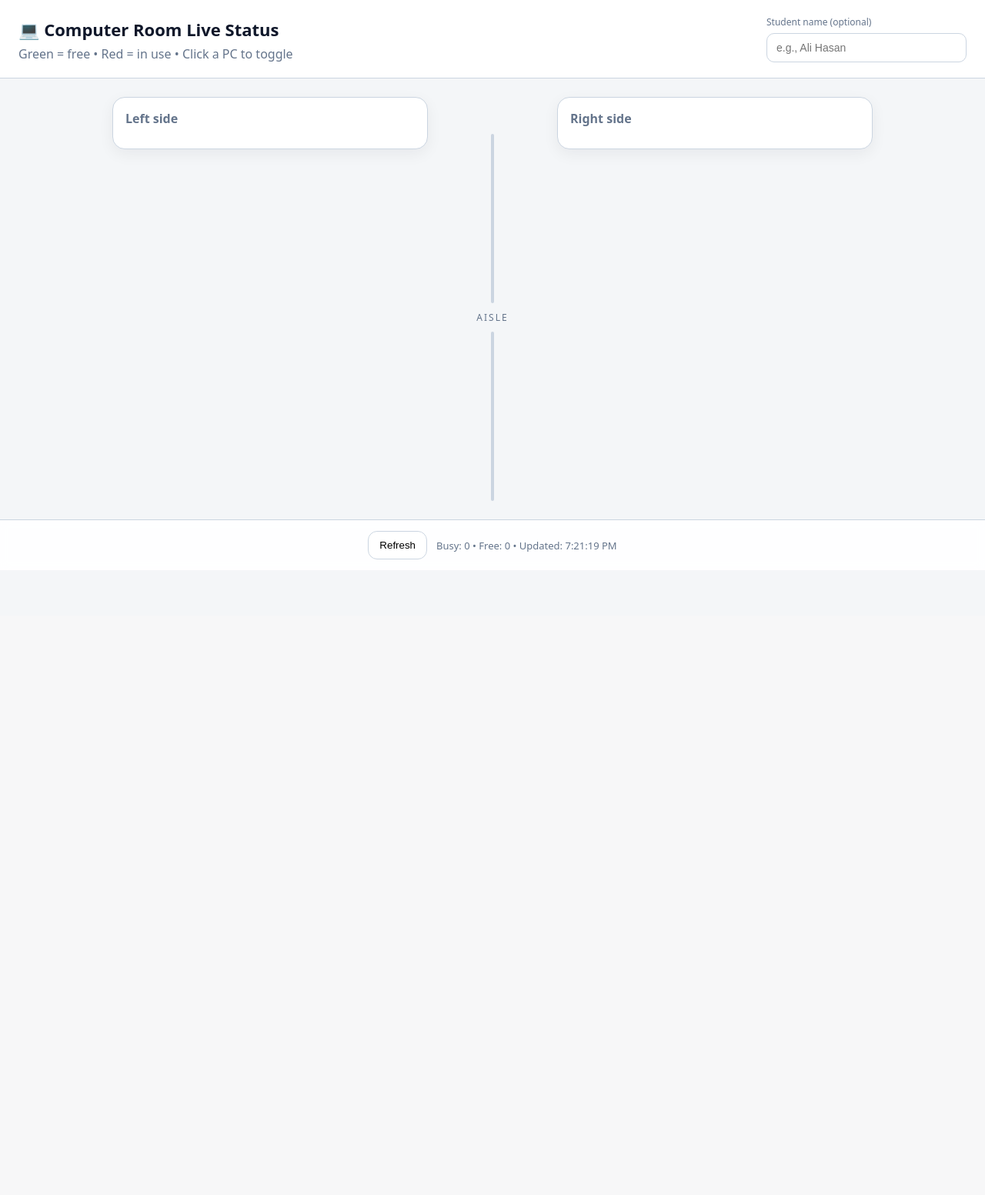
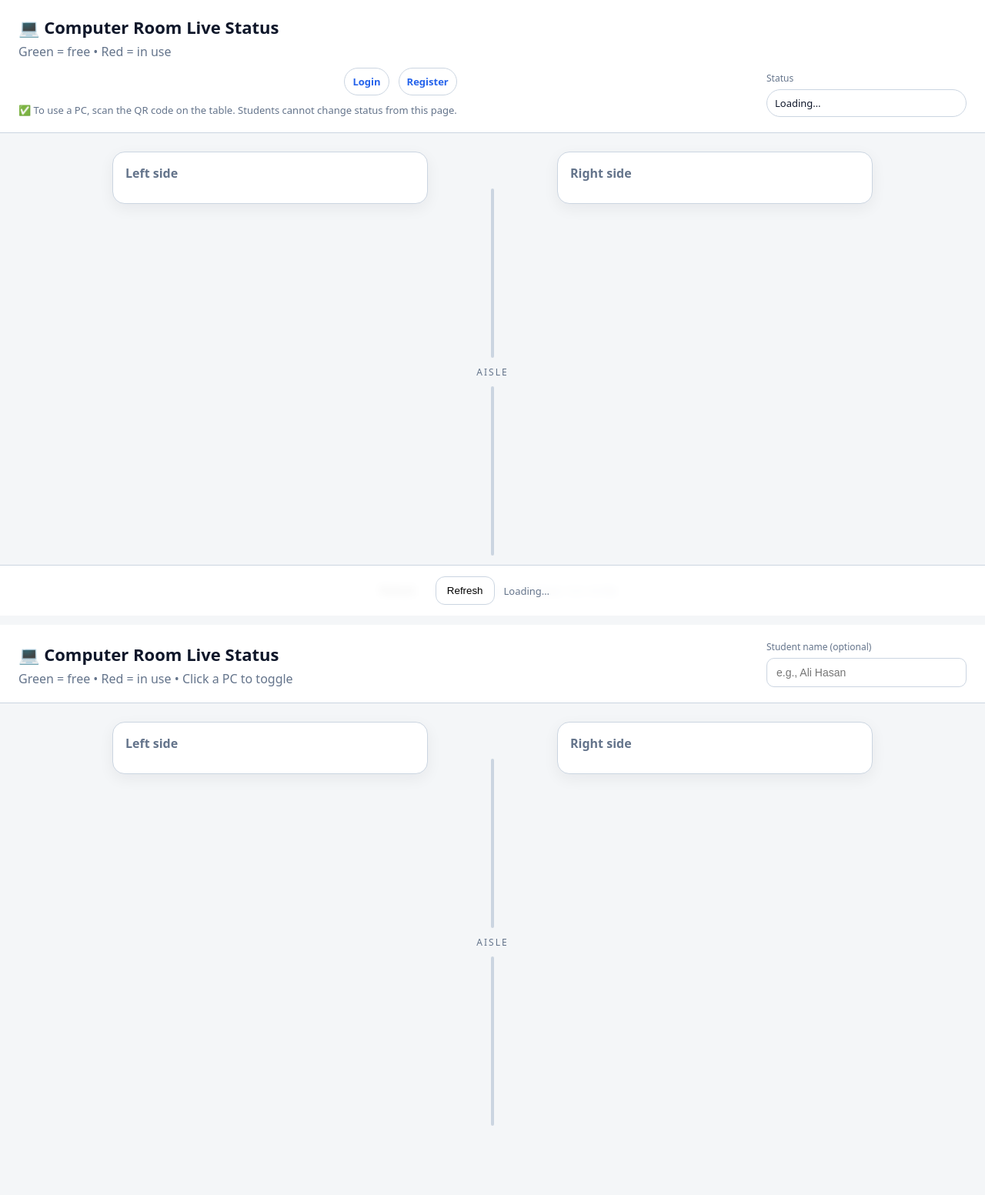
Before and after one commit to aliHasanov22/projectholbie, a Flask app: template templates/index.html in a window 1280 px wide. Shown: the whole page at 77% size. Before the commit the page ends 727 px from the top, so only its background shows below. Run offline with Flask 3, Linux system fonts and the light colour scheme; the template is opened without the code that fills it, so the values that code supplies are empty; data comes from the database, SQL or seed files in the repository.

Commit message:
Update index.html

```diff
--- a/templates/index.html
+++ b/templates/index.html
@@ -1,3 +1,128 @@
+<!DOCTYPE html>
+<html lang="en">
+<head>
+  <meta charset="utf-8" />
+  <meta name="viewport" content="width=device-width, initial-scale=1" />
+  <title>Computer Room Status</title>
+  <link rel="stylesheet" href="/static/style.css" />
+  <style>
+    /* Small header auth bar */
+    .authbar{
+      display:flex;
+      gap:12px;
+      align-items:center;
+      justify-content:flex-end;
+      margin-top:10px;
+      flex-wrap:wrap;
+    }
+    .authbar a{
+      color:#2563eb;
+      text-decoration:none;
+      font-weight:600;
+    }
+    .pill{
+      display:inline-flex;
+      gap:8px;
+      align-items:center;
+      padding:8px 10px;
+      border:1px solid #cbd5e1;
+      border-radius:999px;
+      background:#fff;
+      font-size:13px;
+      color:#0f172a;
+    }
+    .note{
+      margin-top:10px;
+      color:#64748b;
+      font-size:13px;
+    }
+    /* Make PCs NOT clickable (view-only) */
+    .pc{
+      cursor: default !important;
+      pointer-events: none; /* prevents toggling from UI */
+    }
+  </style>
+</head>
+
+<body>
+  <header class="topbar">
+    <div>
+      <h1>💻 Computer Room Live Status</h1>
+      <p>Green = free • Red = in use</p>
+
+      <div class="authbar">
+        {% if user %}
+          <span class="pill">👤 {{ user["full_name"] }} ({{ user["username"] }})</span>
+          <a class="pill" href="/logout">Logout</a>
+        {% else %}
+          <a class="pill" href="/login">Login</a>
+          <a class="pill" href="/register">Register</a>
+        {% endif %}
+      </div>
+
+      <div class="note">
+        ✅ To use a PC, scan the QR code on the table. Students cannot change status from this page.
+      </div>
+    </div>
+
+    <div class="namebox">
+      <label>Status</label>
+      <div class="pill" id="statsPill">Loading…</div>
+    </div>
+  </header>
+
+  <main class="room-wrap">
+    <section class="block">
+      <h2>Left side</h2>
+      <div class="grid">
+        {% for row in layout.left %}
+          {% for pc in row %}
+            {% if pc %}
+              <div class="pc free" data-pc="{{ pc }}" title="{{ pc }}">
+                <span class="pc-id">{{ pc }}</span>
+                <span class="pc-user"></span>
+              </div>
+            {% else %}
+              <div class="empty"></div>
+            {% endif %}
+          {% endfor %}
+        {% endfor %}
+      </div>
+    </section>
+
+    <div class="aisle">
+      <div class="aisle-line"></div>
+      <div class="aisle-text">AISLE</div>
+      <div class="aisle-line"></div>
+    </div>
+
+    <section class="block">
+      <h2>Right side</h2>
+      <div class="grid">
+        {% for row in layout.right %}
+          {% for pc in row %}
+            {% if pc %}
+              <div class="pc free" data-pc="{{ pc }}" title="{{ pc }}">
+                <span class="pc-id">{{ pc }}</span>
+                <span class="pc-user"></span>
+              </div>
+            {% else %}
+              <div class="empty"></div>
+            {% endif %}
+          {% endfor %}
+        {% endfor %}
+      </div>
+    </section>
+  </main>
+
+  <footer class="footer">
+    <button id="refreshBtn">Refresh</button>
+    <span id="statusText">Loading…</span>
+  </footer>
+
+  <script src="/static/app.js"></script>
+</body>
+</html>
 <!DOCTYPE html>
 <html lang="en">
 <head>
```
